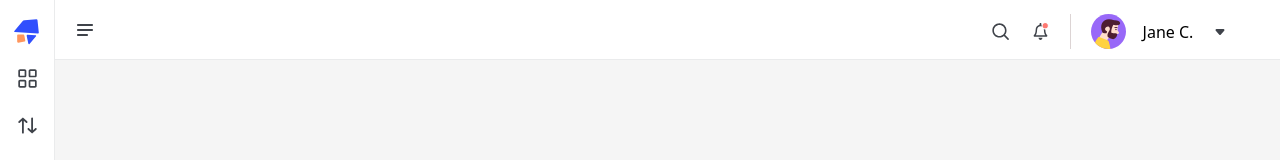
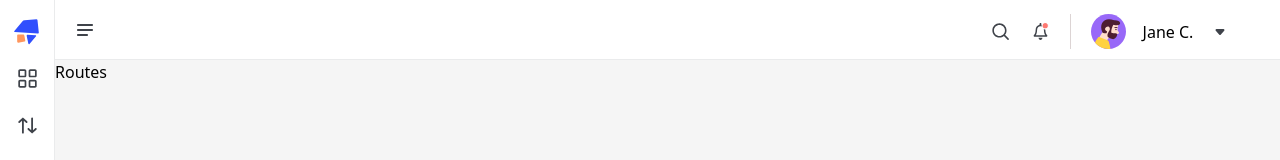
Before and after one commit to infonextsolutions/SalesCRMFE, a Next.js app: page / in a window 1280 px wide. Shown: the top 160 px of the page. Built offline with nearby package versions, Linux system fonts and the light colour scheme.

Commit message:
Leads-container

```diff
--- /dev/null
+++ b/src/components/app/Navigation/index.tsx
@@ -0,0 +1,16 @@
+import React from 'react';
+
+const Navigation=({children}:NavigationProps)=>{
+    return(
+        <div className='w-[100%] h-[50px]' >
+            <h1 className='w-[30%]' >Routes</h1>
+            <div className='w-50%' >{children}</div>
+        </div>
+    )
+}
+
+export default Navigation;
+
+interface NavigationProps {
+    children: JSX.Element[] | JSX.Element;
+}
--- /dev/null
+++ b/src/components/leads/Container/index.tsx
@@ -0,0 +1,14 @@
+import React from 'react';
+
+const LeadsContainer=({children}:LeadContainerProps)=>{
+    return(
+        <>
+        </>
+    )
+}
+
+export default LeadsContainer;
+
+interface LeadContainerProps {
+    children: JSX.Element[] | JSX.Element;
+}
--- a/src/pages/index.tsx
+++ b/src/pages/index.tsx
@@ -1,9 +1,17 @@
+import Navigation from '@/components/app/Navigation';
+import LeadsContainer from '@/components/leads/Container';
 import React from 'react';
 
 export default function Home() {
   return (
     <div className="w-[100%] min-h-[90vh] " >
+      {/* <Navigation  /> */}
+      <Navigation>
 
+      </Navigation>
+      <LeadsContainer>
+
+      </LeadsContainer>
     </div>
   )
 }
```
Also changed, not shown: src/utils/Button/Button.tsx (added).
